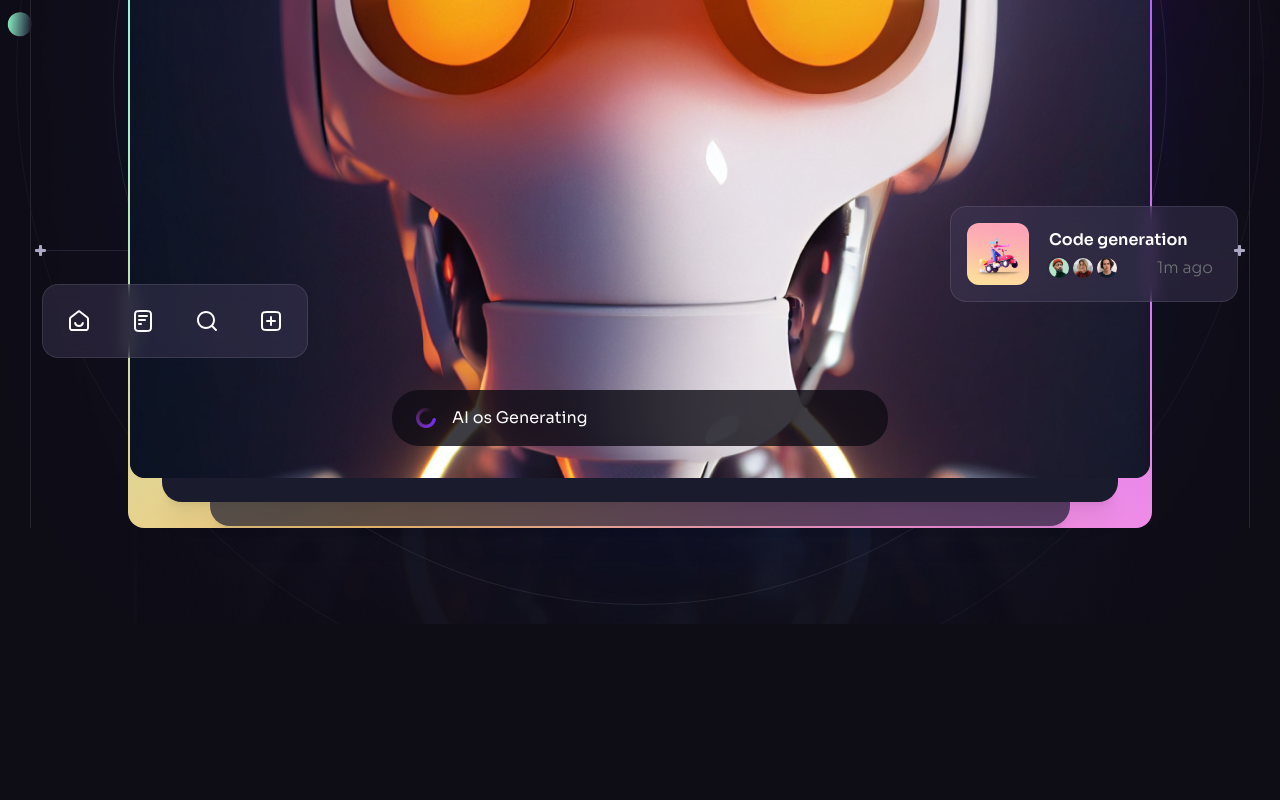
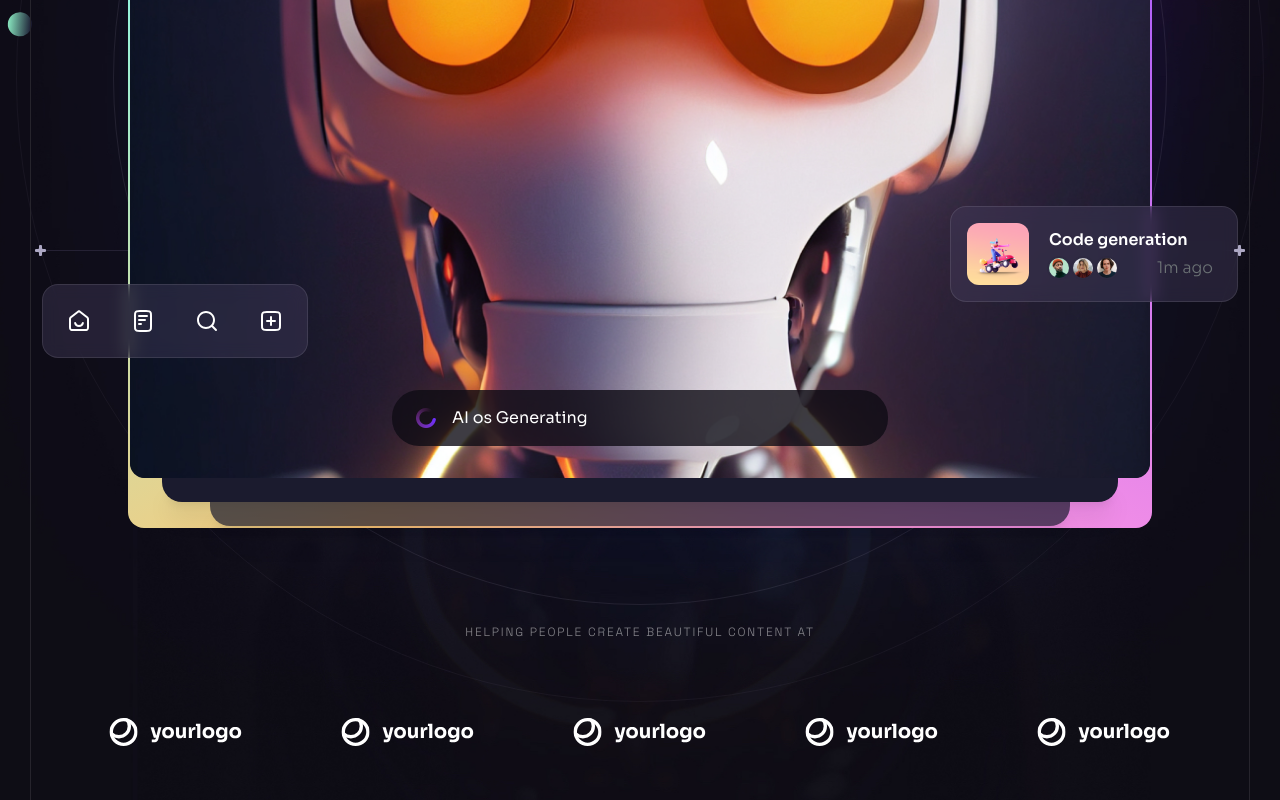
Before and after one commit to terrorbladegodlike/brainwave, a React (Vite) app: page / in a window 1280 px wide. Shown: the part 634-1434 px from the top of the page. Before the commit the page ends 1258 px from the top, so only its background shows below. Built offline with nearby package versions, Linux system fonts and the light colour scheme.

Commit message:
Added a block with company logos and finished the Hero component

```diff
--- /dev/null
+++ b/src/components/CompanyLogos.jsx
@@ -0,0 +1,23 @@
+import { companyLogos } from "../constants";
+
+const CompanyLogos = ({ className }) => {
+  return (
+    <div className={className}>
+      <h5 className="tagline mb-6 text-center text-n-1/50">
+        Helping people create beautiful content at
+      </h5>
+      <ul className="flex">
+        {companyLogos.map((logo, index) => (
+          <li
+            key={index}
+            className="flex items-center justify-center flex-1 h-[8.5rem]"
+          >
+            <img src={logo} width={134} height={28} alt={logo} />
+          </li>
+        ))}
+      </ul>
+    </div>
+  );
+};
+
+export default CompanyLogos;
--- a/src/components/Hero.jsx
+++ b/src/components/Hero.jsx
@@ -16,6 +16,7 @@
 
 // Import useRef from React
 import { useRef } from "react";
+import CompanyLogos from "./CompanyLogos";
 
 const Hero = () => {
   const parallaxRef = useRef(null);
@@ -100,6 +101,8 @@
 
           <BackgroundCircles />
         </div>
+
+        <CompanyLogos className="hidden relative z-10 mt-20 lg:block" />
       </div>
 
       <BottomLine />
```
